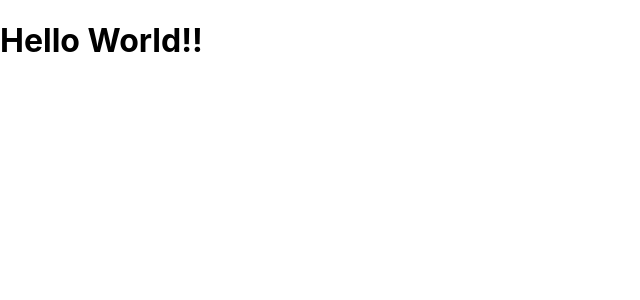
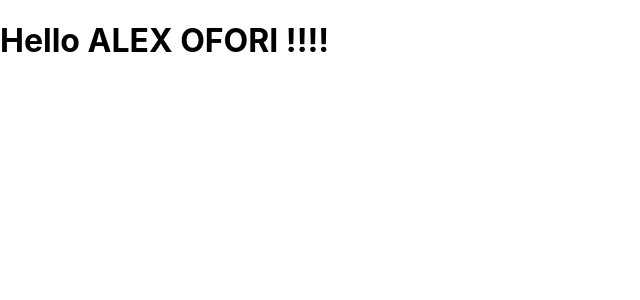
Before and after one commit to kobbycode/React-Basics, a React (Create React App) app: page / in a window 1280 px wide. Shown: the top 300 px of the page, without its empty margins (0-640 px from the left). Built offline with nearby package versions, Linux system fonts and the light colour scheme.

Commit message:
Declaring Variable and function and ruturning it

```diff
--- a/src/App.js
+++ b/src/App.js
@@ -2,7 +2,13 @@ import logo from './logo.svg';
 import './App.css';
 
 function App() {
-  return <h1>Hello World!!</h1>;
+  function formatUsername(userName) {
+    return userName.toUpperCase();
+  }
+  const name = 'Alex Ofori';
+  const output = <h1>Hello {formatUsername(name)} !!!!</h1>;
+
+  return output;
 }
 
 export default App;
```
